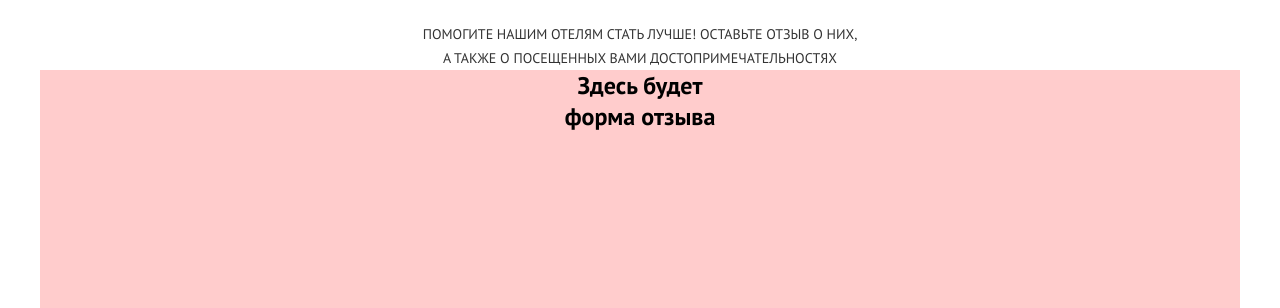
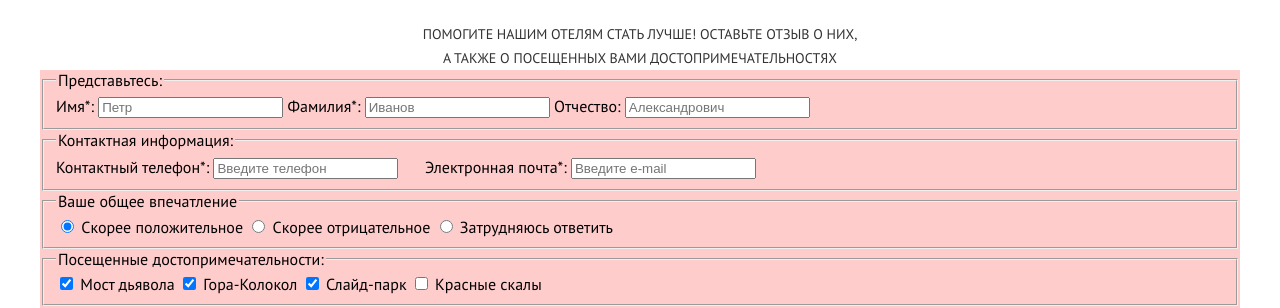
Before and after one commit to RomanBass/1430065-sedona-20, a website: page source/form.html in a window 1280 px wide. Shown: the part 506-814 px from the top of the page. Drawn offline with nearby package versions, Linux system fonts and the light colour scheme; files that its build step writes are made by us from their sources.

Commit message:
для первичной проверки

```diff
--- a/source/form.html
+++ b/source/form.html
@@ -53,7 +53,55 @@
           Помогите нашим отелям стать лучше! Оставьте отзыв о них, а также о посещенных вами достопримечательностях
         </h2>
         <div class="review__review-form review-form">
-          <h2 class="review-form__title">Здесь будет<br> форма отзыва</h2>
+          <form action="https://echo.htmlacademy.ru" method="get">
+            <fieldset class="review-form__fieldset">
+              <legend class="review-form__legend">Представьтесь:</legend>
+              <label for="name" class="review-form__label">Имя*:</label>
+              <input id="name" class="review-form__input" type="text" name="name" placeholder="Петр" required>
+              <label for="surname" class="review-form__label">Фамилия*:</label>
+              <input id="surname" class="review-form__input" type="text" name="surname" placeholder="Иванов" required>
+              <label for="patronymic" class="review-form__label">Отчество:</label>
+              <input id="patronymic" class="review-form__input" type="text" name="patronymic" placeholder="Александрович">
+            </fieldset>
+            <fieldset class="review-form__fieldset">
+              <legend class="review-form__legend">Контактная информация:</legend>
+              <label for="phone" class="review-form__label">Контактный телефон*:</label>
+              <input id="phone" class="review-form__input" type="tel" name="phone" placeholder="Введите телефон" required>
+              <svg width="18" height="18">
+                <use xlink:href="img/sprite.svg#icon-phone"></use>
+              </svg>
+              <label for="email" class="review-form__label">Электронная почта*:</label>
+              <input id="email" class="review-form__input" type="email" name="email" placeholder="Введите e-mail" pattern="[a-z0-9._%+-]+@[a-z0-9.-]+\.[a-z]{2,}$" required>
+              <svg width="16" height="12">
+                <use xlink:href="img/sprite.svg#icon-mail"></use>
+              </svg>
+            </fieldset>
+            <fieldset class="review-form__fieldset">
+              <legend class="review-form__legend">Ваше общее впечатление</legend>
+              <input type="radio" name="impression" value="positive" class="review-form__input" id="impression-positive" checked>
+              <label for="impression-positive" tabindex="0" class="review-form__label">Скорее положительное</label>
+              <input type="radio" name="impression" value="negative" class="review-form__input" id="impression-negative">
+              <label for="impression-negative" tabindex="0" class="review-form__label">Скорее отрицательное</label>
+              <input type="radio" name="impression" value="uncertain" class="review-form__input" id="impression-uncertain">
+              <label for="impression-uncertain" tabindex="0" class="review-form__label">Затрудняюсь ответить</label>
+            </fieldset>
+            <fieldset class="review-form__fieldset">
+              <legend class="review-form__legend">Посещенные достопримечательности:</legend>
+              <input type="checkbox" name="devil-bridge" class="revie-form__input" id="devil-bridge" tabindex="0" checked>
+              <label for="devil-bridge" class="review-form__label" tabindex="0">Мост дьявола</label>
+              <input type="checkbox" name="bell-mountain" class="revie-form__input" id="bell-mountain" tabindex="0" checked>
+              <label for="bell-mountain" class="review-form__label" tabindex="0">Гора-Колокол</label>
+              <input type="checkbox" name="slide-park" class="revie-form__input" id="slide-park" tabindex="0" checked>
+              <label for="slide-park" class="review-form__label" tabindex="0">Слайд-парк</label>
+              <input type="checkbox" name="red-rocks" class="revie-form__input" id="red-rocks" tabindex="0">
+              <label for="red-rocks" class="review-form__label" tabindex="0">Красные скалы</label>
+            </fieldset>
+            <fieldset class="review-form__fieldset">
+              <legend class="review-form__legend">Опишите свои эмоции:</legend>
+              <textarea class="review-form__text" name="text" placeholder="Опишите подробно все свои восторги"></textarea>
+            </fieldset>
+            <button type="submit" class="review-form__submit">Отправить отзыв</button>
+          </form>
         </div>
       </section>
     </main>
```
Also changed, not shown: source/index.html (+5 -2 lines), source/photo.html (+13 -2 lines).
